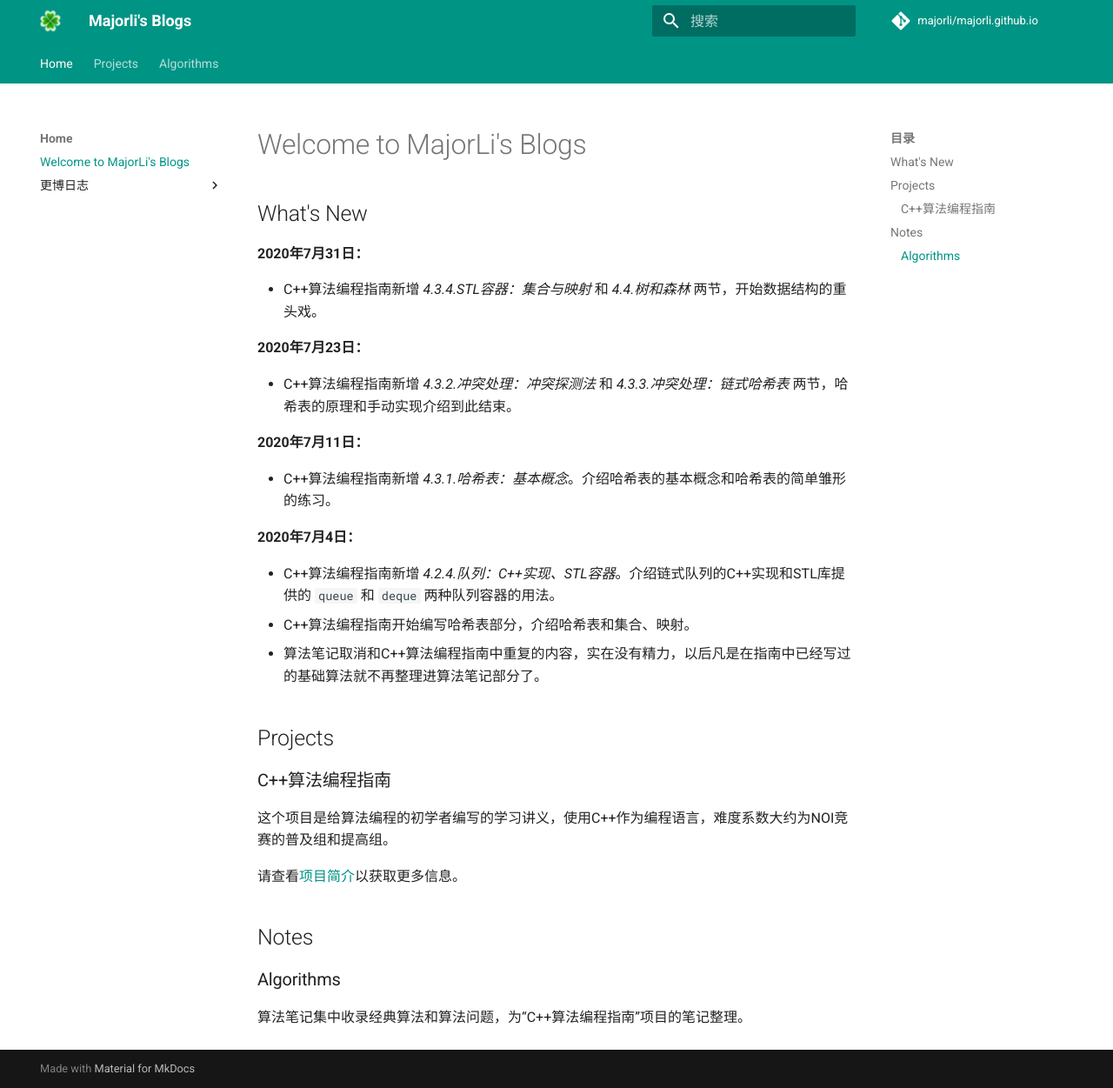
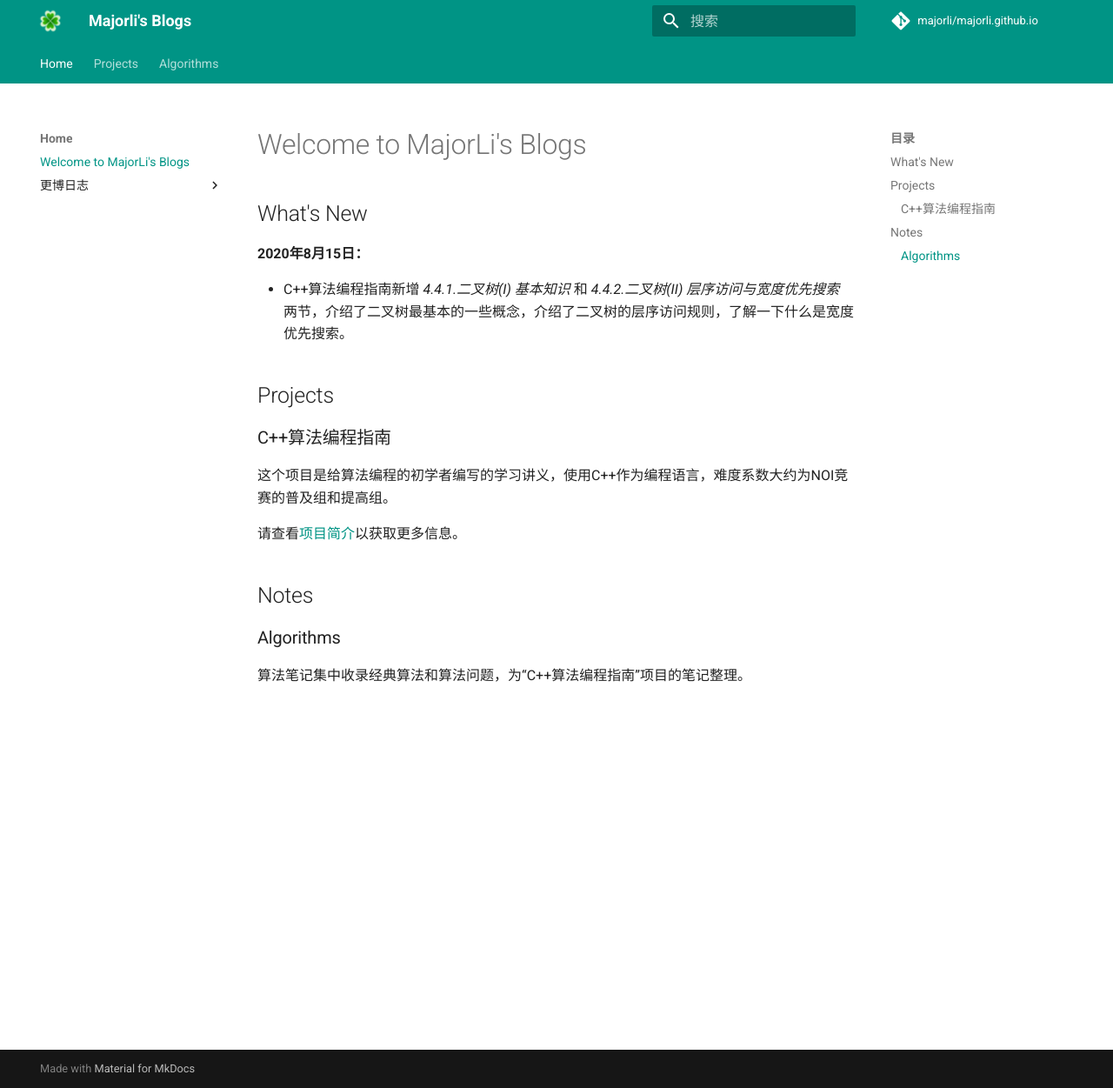
Before and after one commit to majorli/majorli.github.io, an MkDocs documentation site: the page built from docs/index.md, in a window 1280 px wide and 1251 px high. Shown: the whole window at 87% size. Built offline with MkDocs 1.6.1 and Material for MkDocs 9.7.7, drawn with Linux system fonts in a browser that asks for light colours; comment, search, counter and statistics services are not loaded.

Commit message:
20200815_2336

```diff
--- a/docs/index.md
+++ b/docs/index.md
@@ -2,23 +2,9 @@
 
 ## What's New
 
-**2020年7月31日：**
+**2020年8月15日：**
 
-- C++算法编程指南新增 *4.3.4.STL容器：集合与映射* 和 *4.4.树和森林* 两节，开始数据结构的重头戏。
-
-**2020年7月23日：**
-
-- C++算法编程指南新增 *4.3.2.冲突处理：冲突探测法* 和 *4.3.3.冲突处理：链式哈希表* 两节，哈希表的原理和手动实现介绍到此结束。
-
-**2020年7月11日：**
-
-- C++算法编程指南新增 *4.3.1.哈希表：基本概念*。介绍哈希表的基本概念和哈希表的简单雏形的练习。
-
-**2020年7月4日：**
-
-- C++算法编程指南新增 *4.2.4.队列：C++实现、STL容器*。介绍链式队列的C++实现和STL库提供的 ``queue`` 和 ``deque`` 两种队列容器的用法。
-- C++算法编程指南开始编写哈希表部分，介绍哈希表和集合、映射。
-- 算法笔记取消和C++算法编程指南中重复的内容，实在没有精力，以后凡是在指南中已经写过的基础算法就不再整理进算法笔记部分了。
+- C++算法编程指南新增 *4.4.1.二叉树(I) 基本知识* 和 *4.4.2.二叉树(II) 层序访问与宽度优先搜索* 两节，介绍了二叉树最基本的一些概念，介绍了二叉树的层序访问规则，了解一下什么是宽度优先搜索。
 
 ## Projects
 
--- a/mkdocs.yml
+++ b/mkdocs.yml
@@ -10,6 +10,7 @@ nav:
         - Home:
                 - index.md
                 - 更博日志:
+                        - journal_jul_2020.md
                         - journal_jun_2020.md
                         - journal_may_2020.md
                         - journal_apr_2020.md
```
Also changed, not shown: docs/journal_jul_2020.md (added, +19 -0 lines), docs/projects/algo_guide.md (+2 -0 lines).
